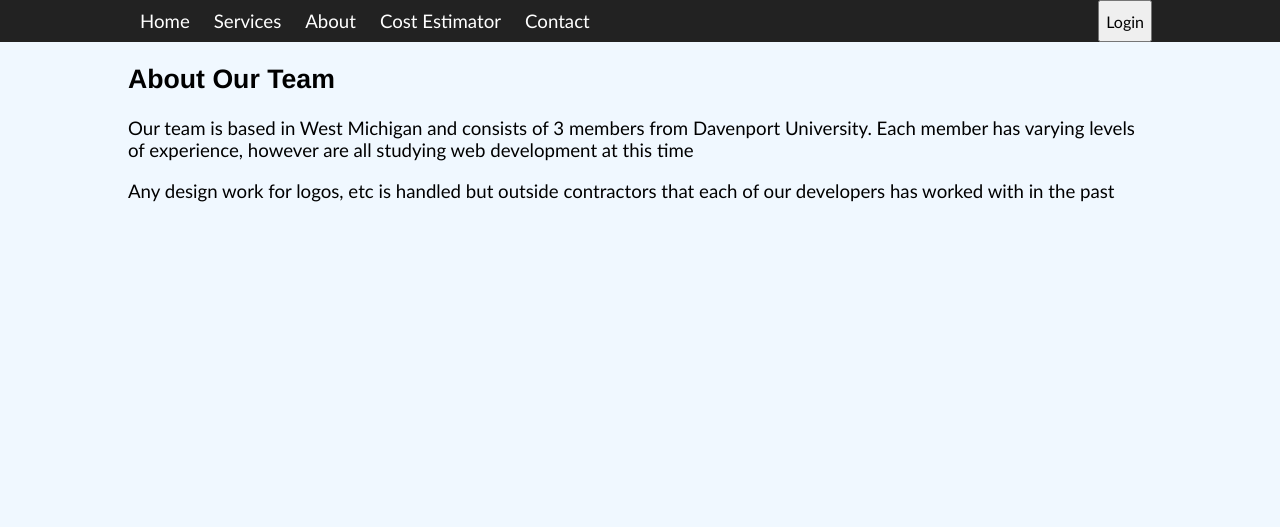
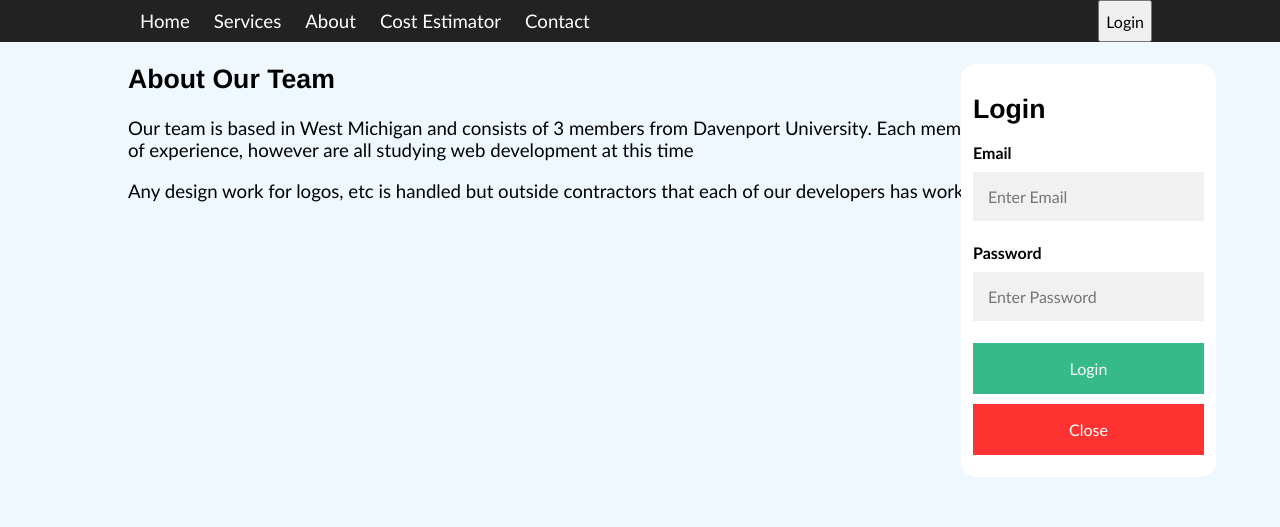
Before and after one commit to rivermontoya/SchoolWebsite, a plain HTML site: page public/about.html in a window 1280 px wide. Both pictures are taken after a click on the button "Login". Shown: the top 527 px of the page. Drawn offline with Linux system fonts and the light colour scheme.

Commit message:
added imports to all pages

```diff
--- a/public/about.html
+++ b/public/about.html
@@ -19,6 +19,15 @@
         <p>Our team is based in West Michigan and consists of 3 members from Davenport University. Each member has varying levels of experience, however are all studying web development at this time</p>
         <p>Any design work for logos, etc is handled but outside contractors that each of our developers has worked with in the past</p>
     </section>
+    <div id="addLoginForm"></div>
+    <script>
+        function openForm() {
+            document.getElementById("myForm").style.display = "block";
+            }
+        function closeForm() {
+            document.getElementById("myForm").style.display = "none";
+            }
+    </script>
     <footer id="addFooter">
         <!-- The Footer is added with JavaScript! -->
     </footer>
```
Also changed, not shown: public/contact.html (+9 -0 lines), public/costestimator.html (+9 -0 lines), public/services.html (+9 -0 lines). Lines whose indentation alone changed are shown as unchanged.
